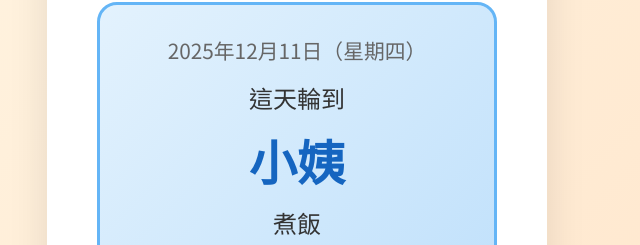
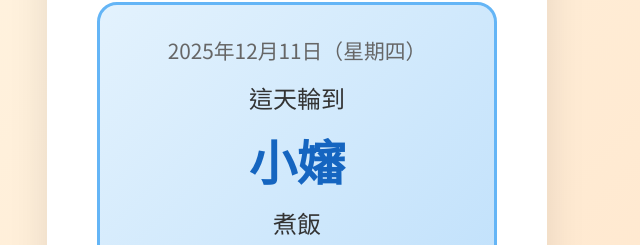
Before and after one commit to qaswqasw24-cmyk/Who-should-cook-this-week, a plain HTML site: page index.html in a window 1280 px wide. Shown: the part 341-586 px from the top of the page, 343-983 px from the left. Drawn offline with Linux system fonts and the light colour scheme.

Commit message:
Add files via upload

```diff
--- a/index.html
+++ b/index.html
@@ -178,7 +178,7 @@
         // 設定：這週（2024年第50週）是「我」煮
         // 第50週是偶數週，所以偶數週 = 我，奇數週 = 小姨
         const PERSON_A = '我';
-        const PERSON_B = '小姨';
+        const PERSON_B = '小嬸';
 
         // 取得 ISO 週數（星期一為一週的開始）
         function getISOWeek(date) {
```
